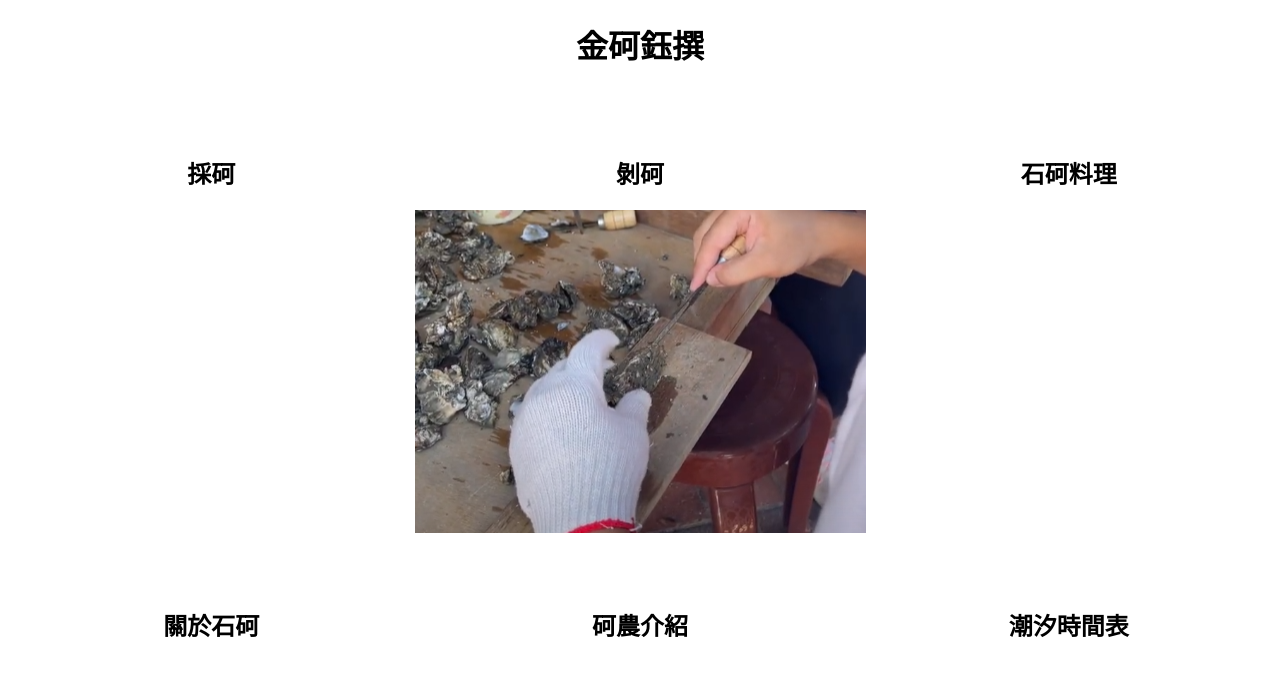
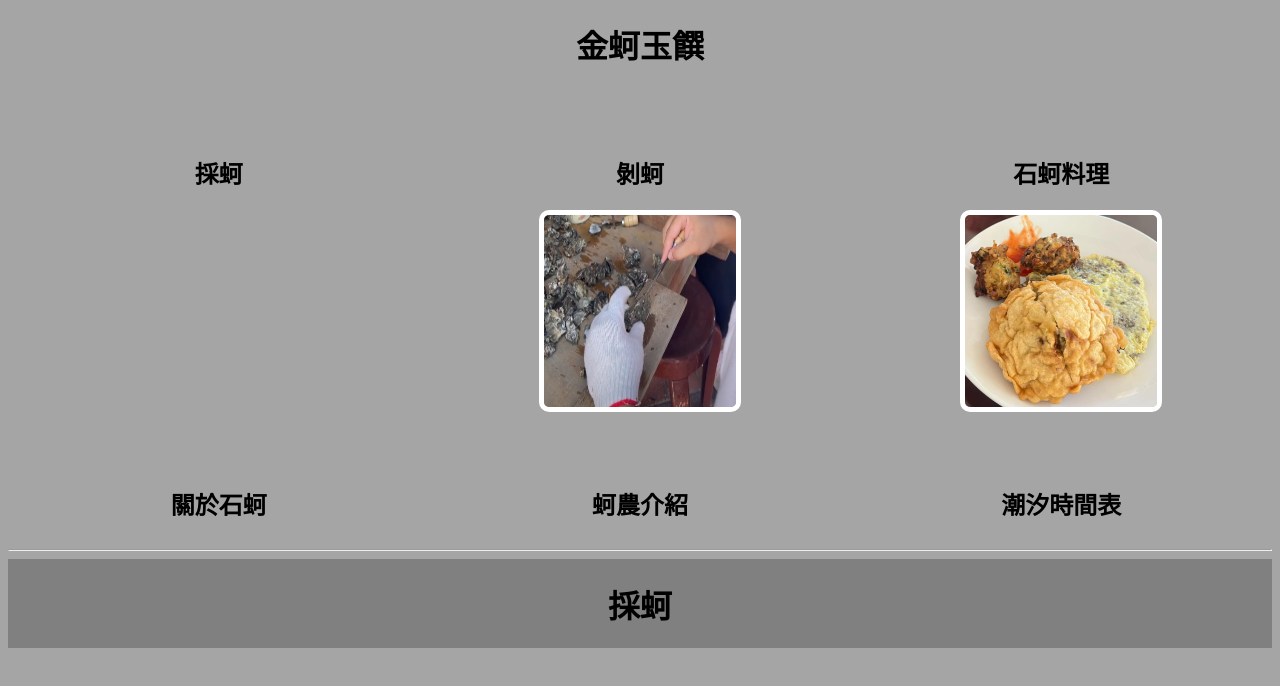
Before and after one commit to weixiang0470/Kinmen_Oyster, a plain HTML site: page main.html in a window 1280 px wide. Drawn offline with Linux system fonts and the light colour scheme.

Commit message:
day1 done

```diff
--- /dev/null
+++ b/index.css
@@ -0,0 +1,47 @@
+::-webkit-scrollbar {
+    width: 1px;
+    height: 1px;
+  }
+
+  ::-webkit-scrollbar-button {
+    width: 1px;
+    height: 1px;
+  }
+
+   div {
+    box-sizing: border-box;
+  }
+
+  .horizontal-scroll-wrapper {
+    text-align: center;
+    position: absolute;
+    display: block;
+    top: 0;
+    left: 0;
+    width: calc(500px + 1px);
+    /* width: calc(50% + 1%);*/
+    max-height: 100%;
+    margin: 0;
+    padding-top: 1px;
+    background: #abc;
+    overflow-y: auto;
+    overflow-x: hidden;
+    transform: rotate(-90deg) translateY(-250px);
+    transform-origin: right top;
+  }
+  .horizontal-scroll-wrapper > div {
+    display: block;
+    padding: 5px;
+    background: #cab;
+    transform: rotate(90deg);
+    transform-origin: right top;
+  }
+
+  .squares {
+    padding: 0 0 0 0;
+  }
+  .squares > div {
+    width: 500px;
+    height: 500px;
+    margin: 100px 0;
+  }
--- a/main.css
+++ b/main.css
@@ -1,5 +1,15 @@
 body{
     text-align: center;
+    background-color: #a5a5a5;
+}
+
+img{
+    border-style: solid;
+    border-width: 5px;
+    border-radius: 10px;
+    border-color: #fff;
+    width: 15vw;
+    height: 15vw;
 }
 
 .menu_block{
@@ -74,3 +84,10 @@ body{
     width: fit-content;
     text-align: center;
 }
+
+.slideshow-container {
+    position: relative;
+    margin: auto;
+    align-content: center;
+    background: gray;
+}
--- a/main.html
+++ b/main.html
@@ -2,14 +2,14 @@
 <html lang="en-US">
 
 <head>
-    <title>金砢鈺撰</title>
+    <title>金蚵玉饌</title>
     <meta charset="UTF-8">
     <meta name="viewport" content="width=device-width, initial-scale=1.0">
     <link rel="stylesheet" type="text/css" href="main.css">
 </head>
 <div id="id01" class="modal">
     <form class="modal-content animate">
-        <h1>採砢</h1>
+        <h1>採蚵</h1>
         <hr>
         <div>
             <h2>testing</h2>
@@ -18,7 +18,7 @@
 </div>
 <div id="id02" class="modal">
     <form class="modal-content animate">
-        <h1>剝砢</h1>
+        <h1>剝蚵</h1>
         <hr>
         <div>
             <h2>testing</h2>
@@ -27,32 +27,72 @@
 </div>
 <body>
     <div style="height: 5vw;">
-        <h1>金砢鈺撰</h1>
+        <h1>金蚵玉饌</h1>
     </div>
     <div class="menu_block">
         <div class="menu" onclick="ShowPick()">
-            <h2>採砢</h2>
+            <h2>採蚵</h2>
         </div>
         <div class="menu" onclick="ShowPeel()">
-            <h2>剝砢</h2>
+            <h2>剝蚵</h2>
             <img src="img/peeling1.png">
         </div>
         <div class="menu">
-            <h2>石砢料理</h2>
+            <h2>石蚵料理</h2>
+            <img src="img/food1.png">
         </div>
         <div class="menu" onclick="">
-            <h2>關於石砢</h2>
+            <h2>關於石蚵</h2>
         </div>
         <div class="menu">
-            <h2>砢農介紹</h2>
+            <h2>蚵農介紹</h2>
         </div>
         <div class="menu">
             <h2>潮汐時間表</h2>
         </div>
     </div>
+    <hr>
+    <div class="slideshow-container" onwheel="myFunction(event)">
+
+        <!-- Full-width images with number and caption text -->
+        <div class="mySlides fade">
+            <h1>採蚵</h1>
+        </div>
+        <div class="mySlides fade">
+            <h1>剝蚵</h1>
+        </div>
+        <div class="mySlides fade">
+            <h1>石蚵料理</h1>
+        </div>
+        <div class="mySlides fade">
+            <h1>關於石蚵</h1>
+        </div>
+        <div class="mySlides fade">
+            <h1>蚵農介紹</h1>
+        </div>
+        <div class="mySlides fade">
+            <h1>潮汐時間表</h1>
+        </div>
+    </div>
+
+    <!-- <div class="horizontal-scroll-wrapper squares">
+        <div>item 1</div>
+        <div>item 2</div>
+        <div>item 3</div>
+        <div>item 4</div>
+        <div>item 5</div>
+        <div>item 6</div>
+        <div>item 7</div>
+        <div>item 8</div>
+      </div> -->
 </body>
 <script src="main.js"></script>
 <script>
+    function myFunction(event) {
+        var y = event.deltaY;
+        var x = event.deltaX;
+        plusSlides(y/100);
+        }
     // Get the modal
     var modal = document.getElementById('id01');
     var modal2 = document.getElementById('id02');
--- a/main.js
+++ b/main.js
@@ -6,3 +6,33 @@ function ShowPeel(){
     var modal = document.getElementById('id02');
     modal.style.display = 'block';
 }
+
+let slideIndex = 1;
+showSlides(slideIndex);
+
+// Next/previous controls
+function plusSlides(n) {
+    showSlides(slideIndex += n);
+}
+
+// Thumbnail image controls
+function currentSlide(n) {
+    showSlides(slideIndex = n);
+}
+
+// Slide show functions(News)
+function showSlides(n) {
+    let i;
+    let slides = document.getElementsByClassName("mySlides");
+    let dots = document.getElementsByClassName("dot");
+    if (n > slides.length) { slideIndex = 1 }
+    if (n < 1) { slideIndex = slides.length }
+    for (i = 0; i < slides.length; i++) {
+        slides[i].style.display = "none";
+    }
+    for (i = 0; i < dots.length; i++) {
+        dots[i].className = dots[i].className.replace(" active", "");
+    }
+    slides[slideIndex - 1].style.display = "block";
+    dots[slideIndex - 1].className += " active";
+}
```
Also changed, not shown: index.html (added, +24 -0 lines), img/food1.png (added).
